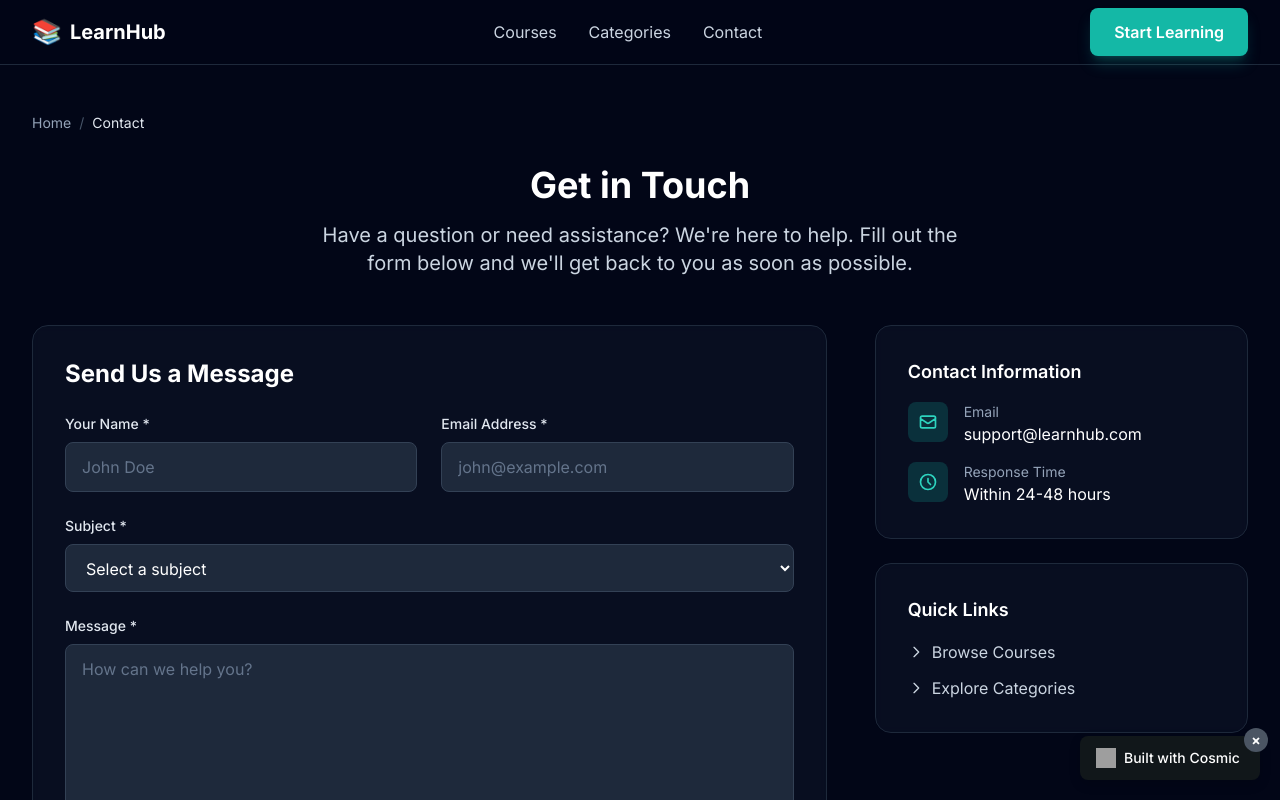
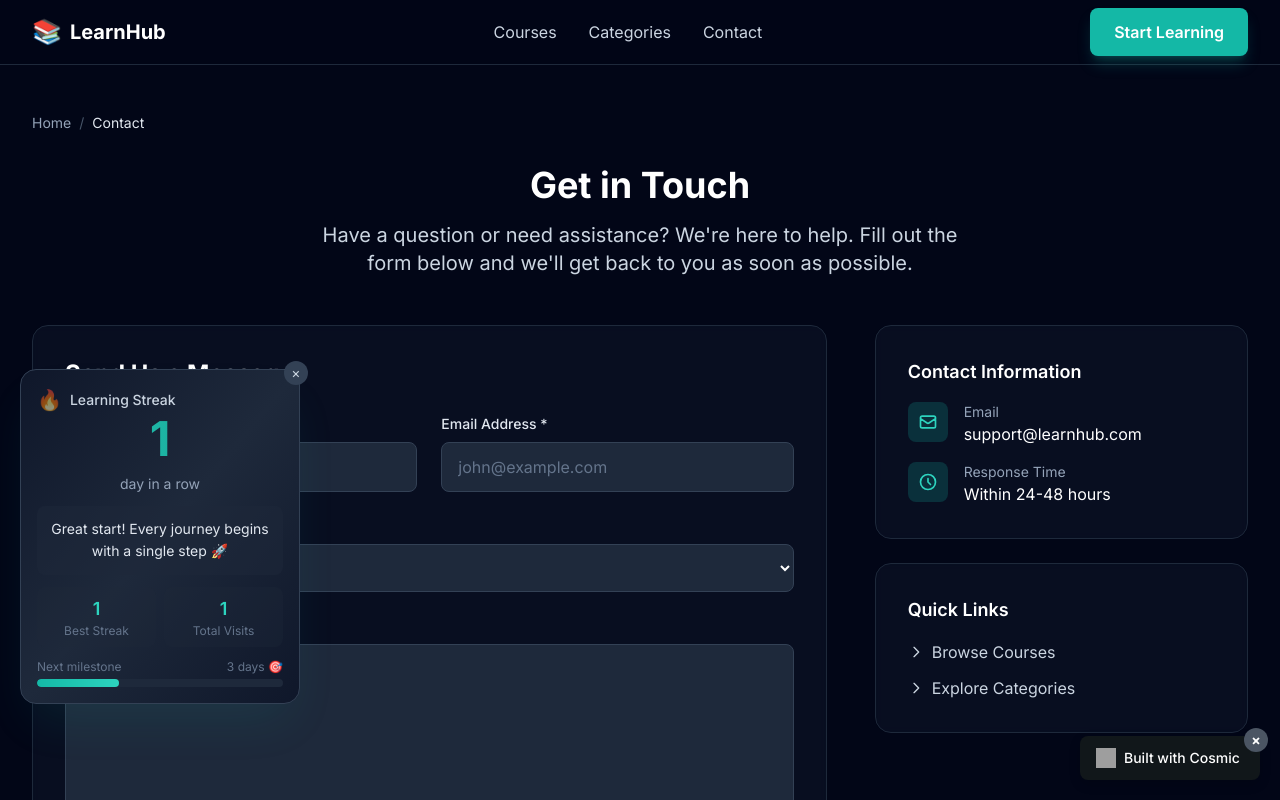
Before and after one commit to cosmic-community/learnhub-online-course-platform, a Next.js app: page /contact in a window 1280 px wide. Shown: the top 800 px of the page. Built offline with nearby package versions, Linux system fonts and the light colour scheme; grey boxes are pictures that could not be loaded; what @cosmicjs/sdk would draw is missing.

Commit message:
Add delightful learning streak tracker with confetti celebrations and motivational messages

```diff
--- a/app/globals.css
+++ b/app/globals.css
@@ -46,6 +46,22 @@
   .badge-free {
     @apply bg-primary-500/20 text-primary-400;
   }
+}
+
+/* Confetti Animation for Learning Streak */
+@keyframes confetti-fall {
+  0% {
+    transform: translateY(-100vh) rotate(0deg);
+    opacity: 1;
+  }
+  100% {
+    transform: translateY(100vh) rotate(720deg);
+    opacity: 0;
+  }
+}
+
+.animate-confetti {
+  animation: confetti-fall 4s ease-out forwards;
 }
 
 /* Prose styles for markdown content */
--- a/app/layout.tsx
+++ b/app/layout.tsx
@@ -3,6 +3,7 @@ import './globals.css'
 import Header from '@/components/Header'
 import Footer from '@/components/Footer'
 import CosmicBadge from '@/components/CosmicBadge'
+import LearningStreak from '@/components/LearningStreak'
 
 export const metadata: Metadata = {
   title: 'LearnHub - Online Learning Platform',
@@ -30,6 +31,7 @@ export default function RootLayout({
           {children}
         </main>
         <Footer />
+        <LearningStreak />
         <CosmicBadge bucketSlug={bucketSlug} />
       </body>
     </html>
--- a/app/page.tsx
+++ b/app/page.tsx
@@ -12,6 +12,17 @@ export default async function HomePage() {
   ])
 
   const featuredCourses = courses.slice(0, 3)
+
+  // Calculate total learning hours from all courses
+  const totalLearningHours = courses.reduce((total, course) => {
+    return total + (course.metadata?.estimated_hours || 0)
+  }, 0)
+
+  // Calculate total lessons
+  const totalLessons = courses.reduce((total, course) => {
+    const lessons = course.metadata?.lessons
+    return total + (Array.isArray(lessons) ? lessons.length : 0)
+  }, 0)
 
   return (
     <div>
@@ -40,19 +51,23 @@ export default async function HomePage() {
             </div>
           </div>
 
-          {/* Stats */}
-          <div className="mt-16 grid grid-cols-3 gap-8 max-w-2xl mx-auto">
-            <div className="text-center">
-              <div className="text-3xl font-bold text-white">{courses.length}+</div>
+          {/* Enhanced Stats */}
+          <div className="mt-16 grid grid-cols-2 sm:grid-cols-4 gap-6 max-w-3xl mx-auto">
+            <div className="text-center group">
+              <div className="text-3xl font-bold text-white group-hover:text-primary-400 transition-colors">{courses.length}+</div>
               <div className="text-navy-400 text-sm">Courses</div>
             </div>
-            <div className="text-center">
-              <div className="text-3xl font-bold text-white">{instructors.length}+</div>
+            <div className="text-center group">
+              <div className="text-3xl font-bold text-white group-hover:text-primary-400 transition-colors">{totalLessons}+</div>
+              <div className="text-navy-400 text-sm">Lessons</div>
+            </div>
+            <div className="text-center group">
+              <div className="text-3xl font-bold text-white group-hover:text-primary-400 transition-colors">{instructors.length}+</div>
               <div className="text-navy-400 text-sm">Instructors</div>
             </div>
-            <div className="text-center">
-              <div className="text-3xl font-bold text-white">{categories.length}</div>
-              <div className="text-navy-400 text-sm">Categories</div>
+            <div className="text-center group">
+              <div className="text-3xl font-bold text-white group-hover:text-primary-400 transition-colors">{totalLearningHours}+</div>
+              <div className="text-navy-400 text-sm">Hours of Content</div>
             </div>
           </div>
         </div>
--- /dev/null
+++ b/components/LearningStreak.tsx
@@ -0,0 +1,238 @@
+'use client'
+
+import { useState, useEffect, useCallback } from 'react'
+
+interface StreakData {
+  currentStreak: number
+  longestStreak: number
+  lastVisit: string
+  totalVisits: number
+}
+
+const MOTIVATIONAL_MESSAGES: Record<number, string> = {
+  1: "Great start! Every journey begins with a single step 🚀",
+  2: "Day 2! You're building momentum 💪",
+  3: "Three days strong! Consistency is key 🔑",
+  5: "Five day streak! You're on fire! 🔥",
+  7: "One week! You're a learning machine! 🤖",
+  14: "Two weeks! Habits are forming! 🧠",
+  21: "21 days! They say it takes 21 days to form a habit! 🎯",
+  30: "One month! You're unstoppable! 🏆",
+  50: "50 days! Legendary dedication! 👑",
+  100: "100 DAYS! You're a true champion! 🏅✨",
+}
+
+const MILESTONE_DAYS = [3, 5, 7, 14, 21, 30, 50, 100]
+
+export default function LearningStreak() {
+  const [streakData, setStreakData] = useState<StreakData | null>(null)
+  const [showWidget, setShowWidget] = useState(false)
+  const [showConfetti, setShowConfetti] = useState(false)
+  const [isNewMilestone, setIsNewMilestone] = useState(false)
+  const [message, setMessage] = useState('')
+
+  const getMotivationalMessage = useCallback((streak: number): string => {
+    // Find the highest applicable message
+    const applicableKeys = Object.keys(MOTIVATIONAL_MESSAGES)
+      .map(Number)
+      .filter(key => key <= streak)
+      .sort((a, b) => b - a)
+
+    if (applicableKeys.length > 0) {
+      return MOTIVATIONAL_MESSAGES[applicableKeys[0]] || ''
+    }
+    return "Keep learning! 📚"
+  }, [])
+
+  useEffect(() => {
+    const stored = localStorage.getItem('learning-streak')
+    const today = new Date().toDateString()
+
+    let data: StreakData
+
+    if (stored) {
+      data = JSON.parse(stored)
+      const lastVisitDate = new Date(data.lastVisit).toDateString()
+      const yesterday = new Date(Date.now() - 86400000).toDateString()
+
+      if (lastVisitDate === today) {
+        // Already visited today, just show the widget
+        setStreakData(data)
+        setShowWidget(true)
+        setMessage(getMotivationalMessage(data.currentStreak))
+        return
+      } else if (lastVisitDate === yesterday) {
+        // Consecutive day! Increment streak
+        const newStreak = data.currentStreak + 1
+        const wasAtMilestone = MILESTONE_DAYS.includes(data.currentStreak)
+        const isAtMilestone = MILESTONE_DAYS.includes(newStreak)
+
+        data = {
+          currentStreak: newStreak,
+          longestStreak: Math.max(newStreak, data.longestStreak),
+          lastVisit: today,
+          totalVisits: data.totalVisits + 1,
+        }
+
+        // Check for milestone celebration
+        if (isAtMilestone && !wasAtMilestone) {
+          setIsNewMilestone(true)
+          setShowConfetti(true)
+          setTimeout(() => setShowConfetti(false), 4000)
+        }
+      } else {
+        // Streak broken, start over
+        data = {
+          currentStreak: 1,
+          longestStreak: data.longestStreak,
+          lastVisit: today,
+          totalVisits: data.totalVisits + 1,
+        }
+      }
+    } else {
+      // First time visitor
+      data = {
+        currentStreak: 1,
+        longestStreak: 1,
+        lastVisit: today,
+        totalVisits: 1,
+      }
+      setIsNewMilestone(true)
+    }
+
+    localStorage.setItem('learning-streak', JSON.stringify(data))
+    setStreakData(data)
+    setMessage(getMotivationalMessage(data.currentStreak))
+
+    // Show widget with animation delay
+    setTimeout(() => setShowWidget(true), 500)
+  }, [getMotivationalMessage])
+
+  const handleDismiss = () => {
+    setShowWidget(false)
+  }
+
+  if (!streakData || !showWidget) return null
+
+  const fireCount = Math.min(Math.floor(streakData.currentStreak / 3) + 1, 5)
+
+  return (
+    <>
+      {/* Confetti Animation */}
+      {showConfetti && (
+        <div className="fixed inset-0 pointer-events-none z-[100] overflow-hidden">
+          {[...Array(50)].map((_, i) => (
+            <div
+              key={i}
+              className="absolute animate-confetti"
+              style={{
+                left: `${Math.random() * 100}%`,
+                animationDelay: `${Math.random() * 2}s`,
+                backgroundColor: ['#FF6B6B', '#4ECDC4', '#FFE66D', '#95E1D3', '#F38181', '#AA96DA', '#FCBAD3'][Math.floor(Math.random() * 7)],
+                width: `${Math.random() * 10 + 5}px`,
+                height: `${Math.random() * 10 + 5}px`,
+                borderRadius: Math.random() > 0.5 ? '50%' : '0',
+              }}
+            />
+          ))}
+        </div>
+      )}
+
+      {/* Streak Widget */}
+      <div
+        className={`fixed bottom-24 left-5 z-50 transition-all duration-500 transform ${
+          showWidget ? 'translate-x-0 opacity-100' : '-translate-x-full opacity-0'
+        }`}
+      >
+        <div className="bg-gradient-to-br from-navy-900 via-navy-800 to-navy-900 border border-navy-700 rounded-2xl p-4 shadow-2xl shadow-primary-500/10 max-w-[280px]">
+          {/* Close Button */}
+          <button
+            onClick={handleDismiss}
+            className="absolute -top-2 -right-2 w-6 h-6 bg-navy-700 hover:bg-navy-600 text-navy-300 hover:text-white rounded-full flex items-center justify-center text-sm transition-colors"
+            aria-label="Dismiss streak widget"
+          >
+            ×
+          </button>
+
+          {/* Header with Fire Animation */}
+          <div className="flex items-center justify-between mb-3">
+            <div className="flex items-center gap-2">
+              <div className="flex animate-pulse">
+                {[...Array(fireCount)].map((_, i) => (
+                  <span
+                    key={i}
+                    className="text-xl"
+                    style={{
+                      animationDelay: `${i * 0.1}s`,
+                      transform: `rotate(${(i - Math.floor(fireCount/2)) * 15}deg)`,
+                    }}
+                  >
+                    🔥
+                  </span>
+                ))}
+              </div>
+              <span className="text-sm font-medium text-navy-300">Learning Streak</span>
+            </div>
+          </div>
+
+          {/* Streak Counter */}
+          <div className="text-center mb-3">
+            <div className={`text-5xl font-bold bg-gradient-to-r from-primary-400 to-primary-600 bg-clip-text text-transparent ${isNewMilestone ? 'animate-bounce' : ''}`}>
+              {streakData.currentStreak}
+            </div>
+            <div className="text-navy-400 text-sm">
+              {streakData.currentStreak === 1 ? 'day' : 'days'} in a row
+            </div>
+          </div>
+
+          {/* Motivational Message */}
+          <div className="bg-navy-800/50 rounded-lg p-3 mb-3">
+            <p className="text-sm text-navy-200 text-center leading-relaxed">
+              {message}
+            </p>
+          </div>
+
+          {/* Stats */}
+          <div className="grid grid-cols-2 gap-2 text-center">
+            <div className="bg-navy-800/30 rounded-lg p-2">
+              <div className="text-lg font-semibold text-primary-400">
+                {streakData.longestStreak}
+              </div>
+              <div className="text-xs text-navy-500">Best Streak</div>
+            </div>
+            <div className="bg-navy-800/30 rounded-lg p-2">
+              <div className="text-lg font-semibold text-primary-400">
+                {streakData.totalVisits}
+              </div>
+              <div className="text-xs text-navy-500">Total Visits</div>
+            </div>
+          </div>
+
+          {/* Progress to Next Milestone */}
+          {(() => {
+            const nextMilestone = MILESTONE_DAYS.find(m => m > streakData.currentStreak)
+            if (!nextMilestone) return null
+
+            const prevMilestone = MILESTONE_DAYS.filter(m => m <= streakData.currentStreak).pop() || 0
+            const progress = ((streakData.currentStreak - prevMilestone) / (nextMilestone - prevMilestone)) * 100
+
+            return (
+              <div className="mt-3">
+                <div className="flex justify-between text-xs text-navy-500 mb-1">
+                  <span>Next milestone</span>
+                  <span>{nextMilestone} days 🎯</span>
+                </div>
+                <div className="h-2 bg-navy-800 rounded-full overflow-hidden">
+                  <div
+                    className="h-full bg-gradient-to-r from-primary-500 to-primary-400 rounded-full transition-all duration-1000"
+                    style={{ width: `${progress}%` }}
+                  />
+                </div>
+              </div>
+            )
+          })()}
+        </div>
+      </div>
+    </>
+  )
+}
```
